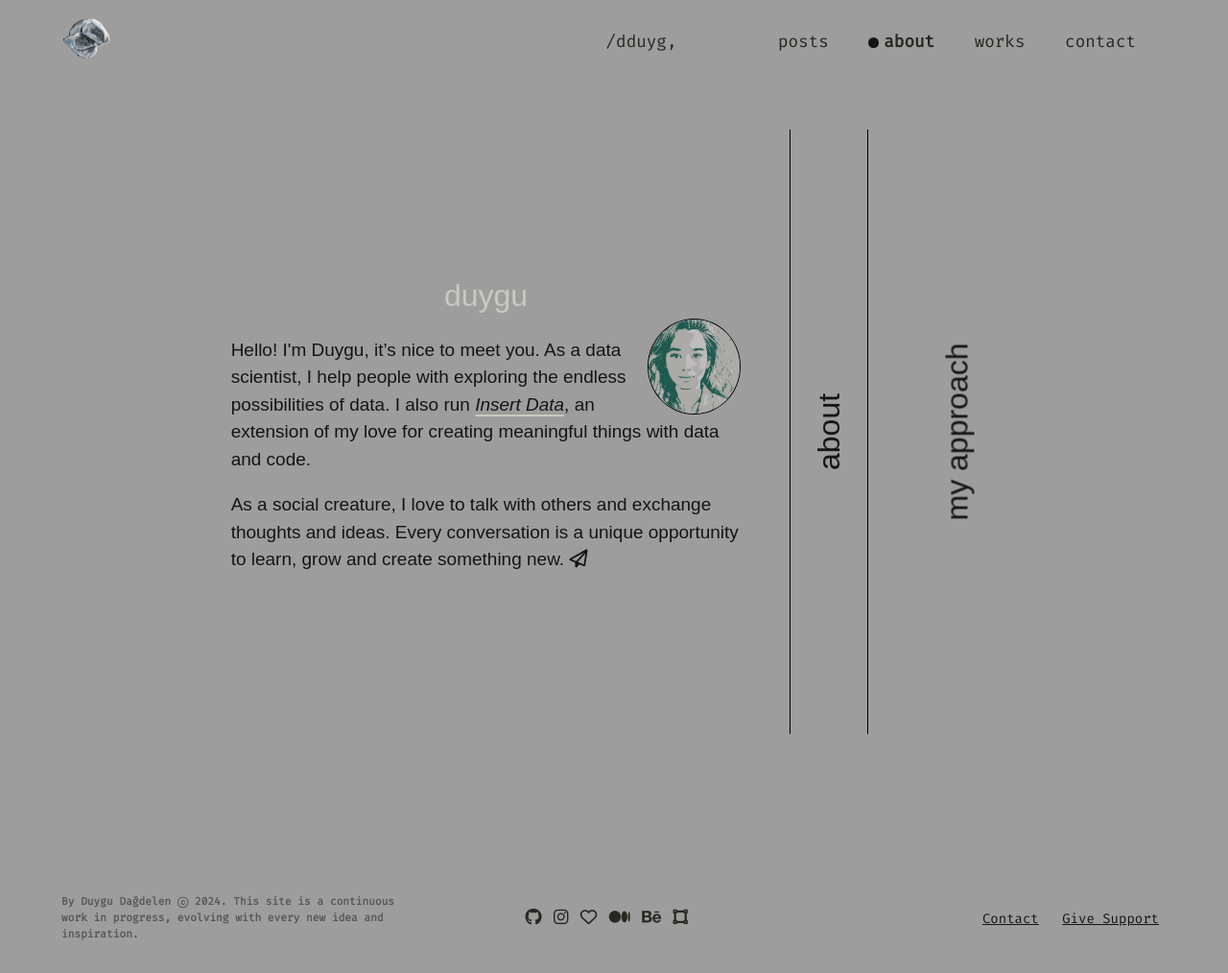
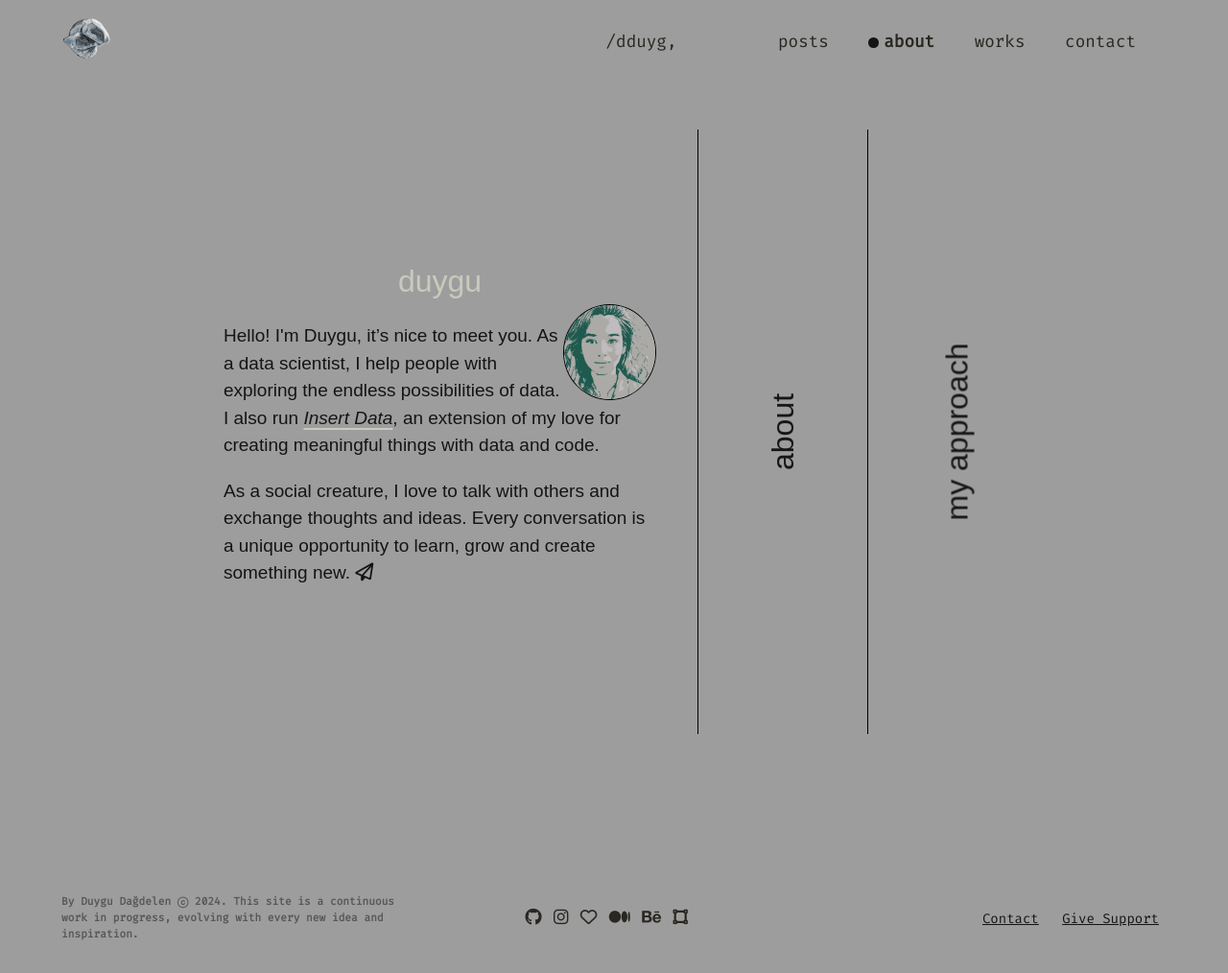
Before and after one commit to dduyg/duuuy, a Jekyll site: the page built from about.html, in a window 1280 px wide. Shown: the whole page at 96% size. Built offline with Jekyll 4.4.1, drawn with Linux system fonts in a browser that asks for light colours; nearby versions of some CDN libraries; some web fonts are replaced.

Commit message:
Update about-panel.css

```diff
--- a/assets/about-panel.css
+++ b/assets/about-panel.css
@@ -76,6 +76,9 @@ header {
 #bio.panel-inactive .name {
   display: none; /* Hide the text */
 }
+#about.panel-inactive header {
+  padding: 1.5em;
+}
 
 .content {
   display: none;
```
